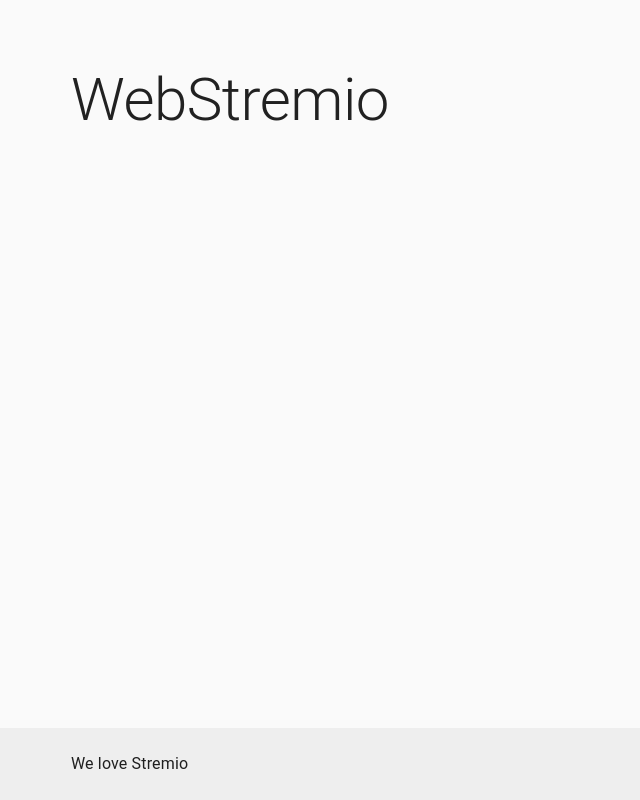
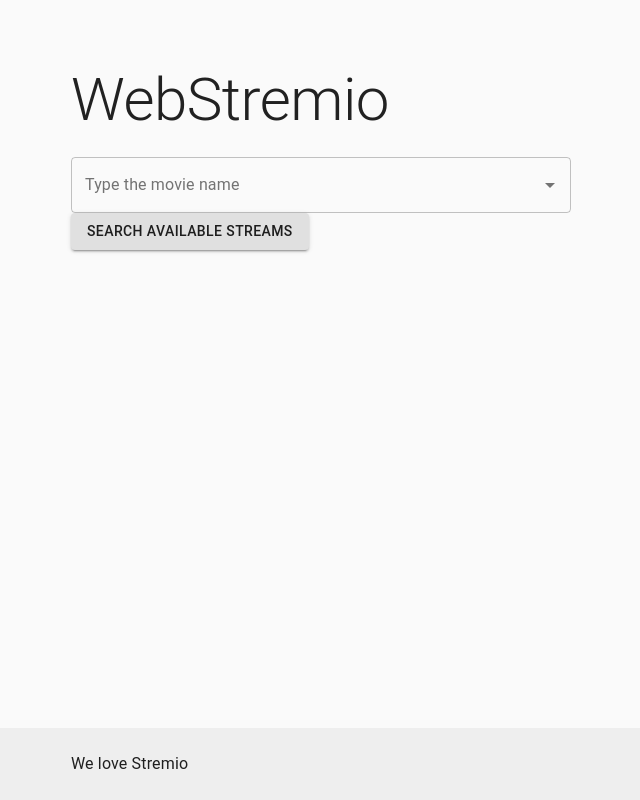
Before and after one commit to ramonmedeiros/juan_carlos_web, a React (Create React App) app: page /1 in a window 1280 px wide. Shown: the whole page, without its empty margins (293-933 px from the left). Built offline with nearby package versions, Linux system fonts and the light colour scheme; no server answers.

Commit message:
Use HashRouter

```diff
--- a/package.json
+++ b/package.json
@@ -2,14 +2,13 @@
     "name": "juan_carlos_web",
     "version": "0.1.0",
     "private": true,
-    "homepage": "https://ramonmedeiros.dev/juan_carlos_web",
+    "homepage": "https://ramonmedeiros.dev/juan_carlos_web/",
     "dependencies": {
         "@material-ui/core": "^4.11.3",
         "@material-ui/lab": "^4.0.0-alpha.57",
         "@testing-library/jest-dom": "^5.11.10",
         "@testing-library/react": "^11.2.6",
         "@testing-library/user-event": "^13.1.1",
-        "danfojs": "^0.2.5",
         "react": "^17.0.2",
         "react-dom": "^17.0.2",
         "react-router-dom": "^5.2.0",
--- a/src/App.js
+++ b/src/App.js
@@ -19,6 +19,7 @@
     this.searchTitle = this.searchTitle.bind(this);
     this.listStreams = this.listStreams.bind(this)
     this.data = []
+    this.url = window.location.origin + window.location.pathname
   }
 
   componentDidMount() {
@@ -26,7 +27,7 @@
   }
 
   fetchList() {
-    fetch(`${window.location.href}/movies.json`, {
+    fetch(`${this.url}/movies.json`, {
       method: 'GET',
     })
       .then(response => response.json())
--- a/src/Home.js
+++ b/src/Home.js
@@ -6,7 +6,7 @@
 import Watch from './Watch';
 import { withStyles } from '@material-ui/core/styles';
 import CssBaseline from '@material-ui/core/CssBaseline';
-import { BrowserRouter as Router, Switch, Route, } from "react-router-dom";
+import { HashRouter as Router, Switch, Route, } from "react-router-dom";
 
 
 const styles = theme => ({
@@ -41,7 +41,7 @@
                         <Typography variant="h2" component="h1" gutterBottom>
                             WebStremio
                     </Typography>
-                        <Router basename={process.env.PUBLIC_URL}>
+                        <Router >
                             <Switch>
                                 <Route exact path="/">
                                     <App />
--- a/src/StreamList.js
+++ b/src/StreamList.js
@@ -76,7 +76,7 @@
 			let movie = stream.filename
 			if (movie === undefined)
 				movie = document.getElementById("imdb_search").value
-			let link = `${window.location.href}/watch/${stream.infoHash}`
+			let link = `${window.location.href}watch/${stream.infoHash}`
 			items.push(<Fragment key={stream.infoHash}>
 				<ListItemLink button href={link}>
 					<ListItemText primary={movie} infohash={stream.infoHash} />
```
Also changed, not shown: 1 other file (tests, documents, lock files or other folders).
